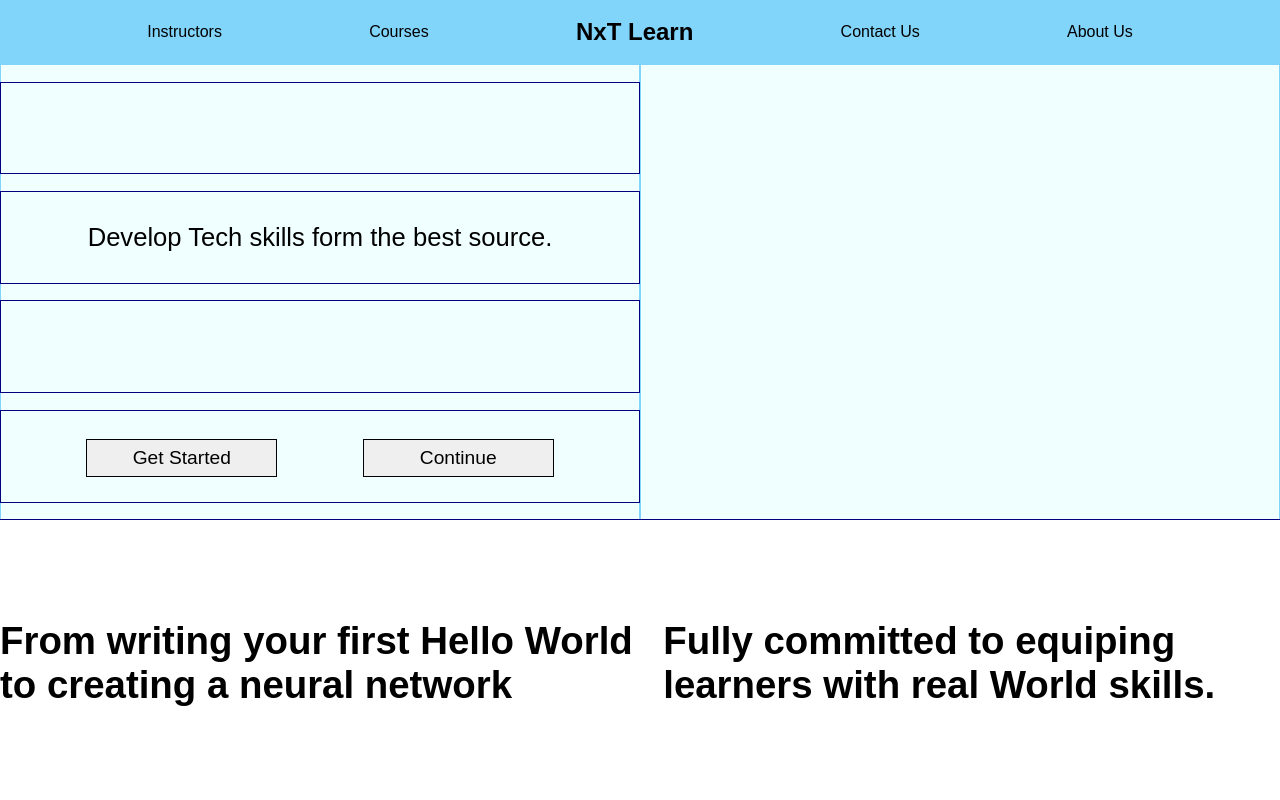
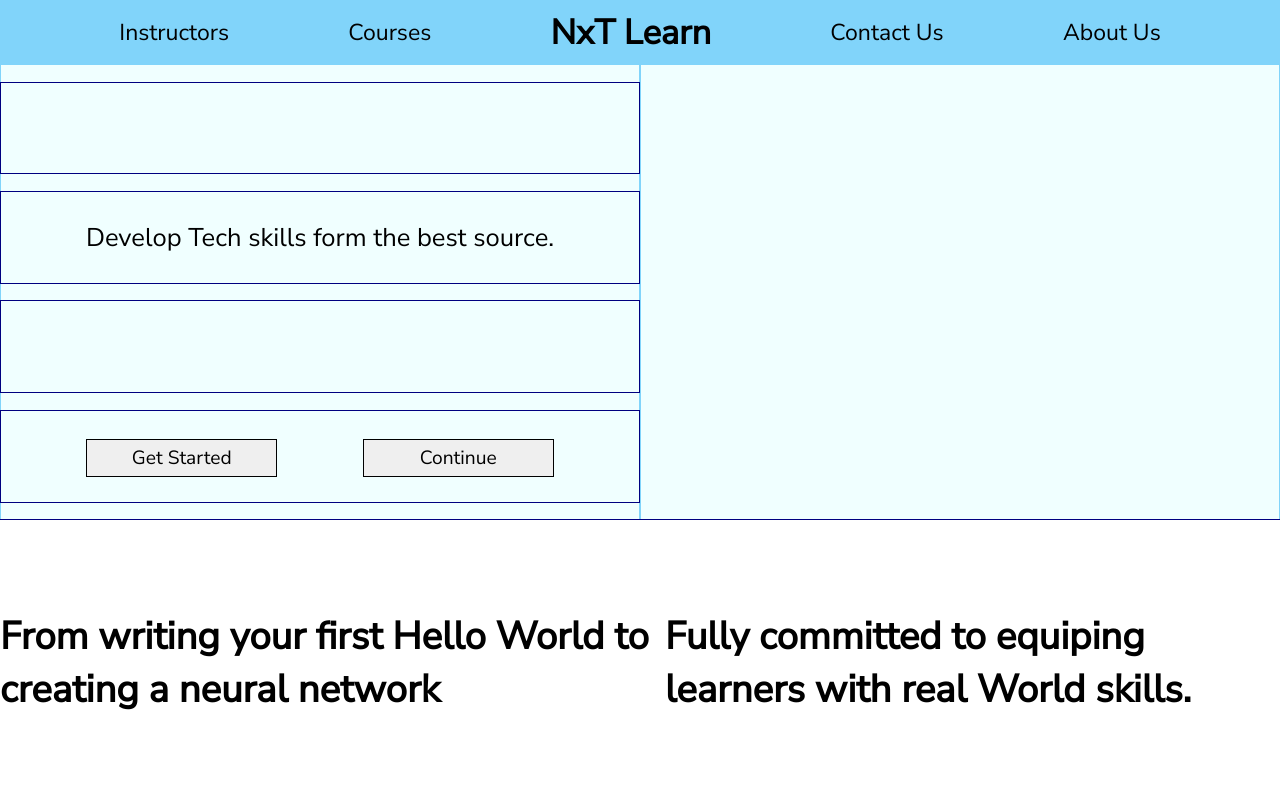
Before and after one commit to MokuaEnock/NxT-learn, a React (Create React App) app: page / in a window 1280 px wide. Shown: the top 800 px of the page. Built offline with nearby package versions, Linux system fonts and the light colour scheme; data requests are answered from the project's data file.

Commit message:
change font

```diff
--- a/src/index.css
+++ b/src/index.css
@@ -1,3 +1,6 @@
+@import url('https://fonts.googleapis.com/css2?family=IBM+Plex+Sans&family=Nunito+Sans&display=swap');
+
+
 body {
   margin: 0;
   font-family: -apple-system, BlinkMacSystemFont, 'Segoe UI', 'Roboto', 'Oxygen',
@@ -17,6 +20,7 @@
 
 * {
   font-family: "Chakra Petch", sans-serif;
+  font-family: 'Nunito Sans', sans-serif;
   padding: 0;
   margin: 0;
 }
@@ -55,6 +59,7 @@
 #header {
   width: 100%;
   height: 5vw;
+  font-size: 1.8vw;
   display: flex;
   flex-direction: row;
   justify-content: space-evenly;
@@ -108,7 +113,7 @@
   align-items: center;
 }
 
-#main_section>*{
+#main_section>* {
   width: 100%;
   height: 50%;
   display: flex;
@@ -117,6 +122,7 @@
   align-items: center;
   border: thin solid #000080;
 }
+
 footer {
   width: 100%;
   height: 10vw;
```
